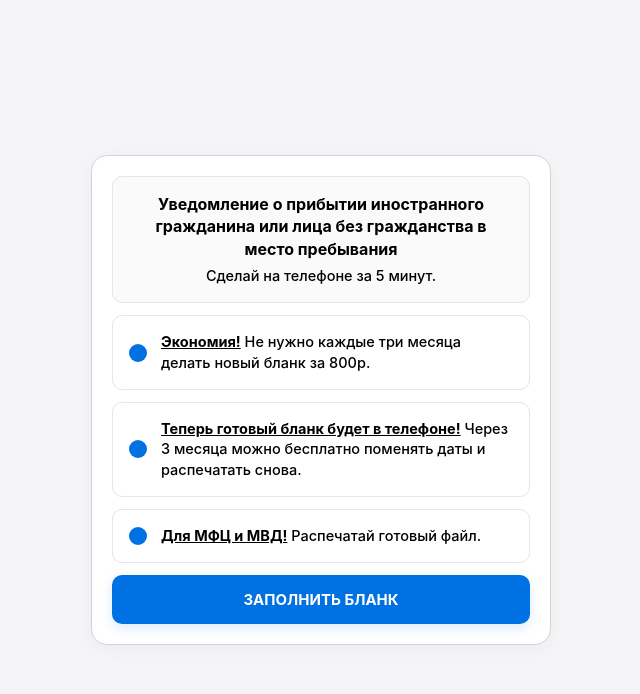
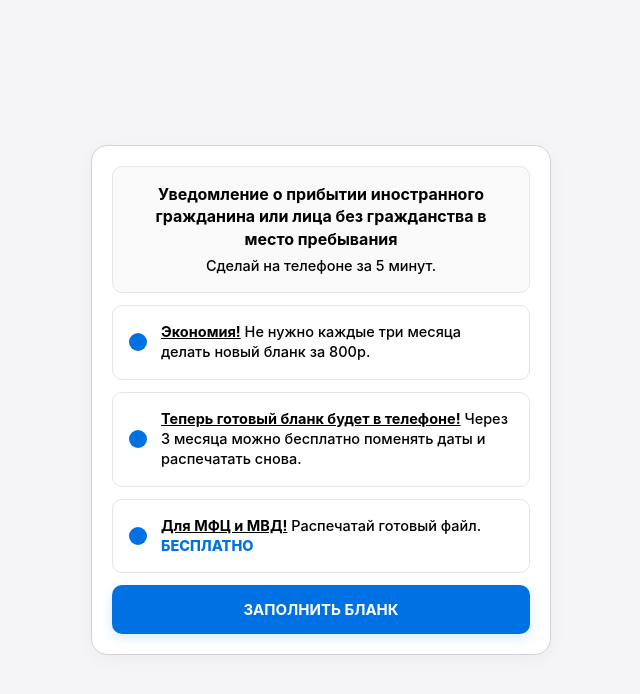
Before and after one commit to cae700/migrantdoc, a plain HTML site: page index.html in a window 1280 px wide. Shown: the whole page, without its empty margins (319-959 px from the left). Drawn offline with Linux system fonts and the light colour scheme.

Commit message:
Add files via upload

```diff
--- a/index.html
+++ b/index.html
@@ -1,3 +1,4 @@
+
 <!DOCTYPE html>
 <html lang="ru">
 <head>
@@ -95,6 +96,12 @@
             text-decoration: underline;
         }
 
+        /* Выделение слова БЕСПЛАТНО */
+        .free-accent {
+            color: #0071e3;
+            font-weight: 800;
+        }
+
         /* Синяя кнопка действия в самом низу */
         .blue-button {
             display: block;
@@ -110,7 +117,7 @@
             text-decoration: none;
             box-sizing: border-box;
             box-shadow: 0 4px 12px rgba(0,113,227,0.15);
-            margin-top: 8px; /* Небольшой аккуратный отступ от последней карточки */
+            margin-top: 8px;
         }
         .blue-button:active {
             background: #005bb5;
@@ -145,11 +152,11 @@
         </div>
     </div>
 
-    <!-- Внутренний прямоугольник 4: МФЦ и МВД -->
+    <!-- Внутренний прямоугольник 4: МФЦ и МВД + БЕСПЛАТНО -->
     <div class="inner-box">
         <div class="feature-row-left">
             <a href="uvedomlenie.html" class="blue-dot-link" title="Заполнить бланк"></a>
-            <div class="feature-text"><span class="underline-title">Для МФЦ и МВД!</span> Распечатай готовый файл.</div>
+            <div class="feature-text"><span class="underline-title">Для МФЦ и МВД!</span> Распечатай готовый файл. <span class="free-accent">БЕСПЛАТНО</span></div>
         </div>
     </div>
 
```
